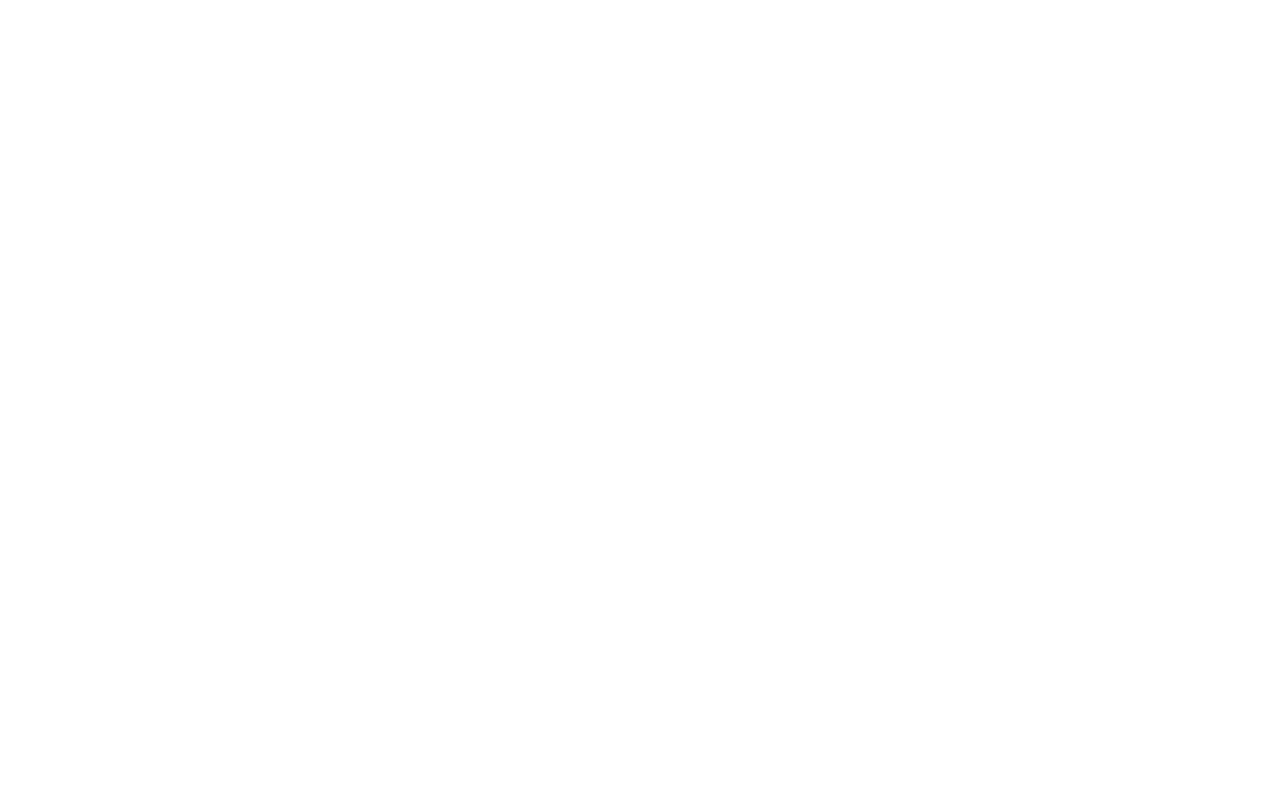
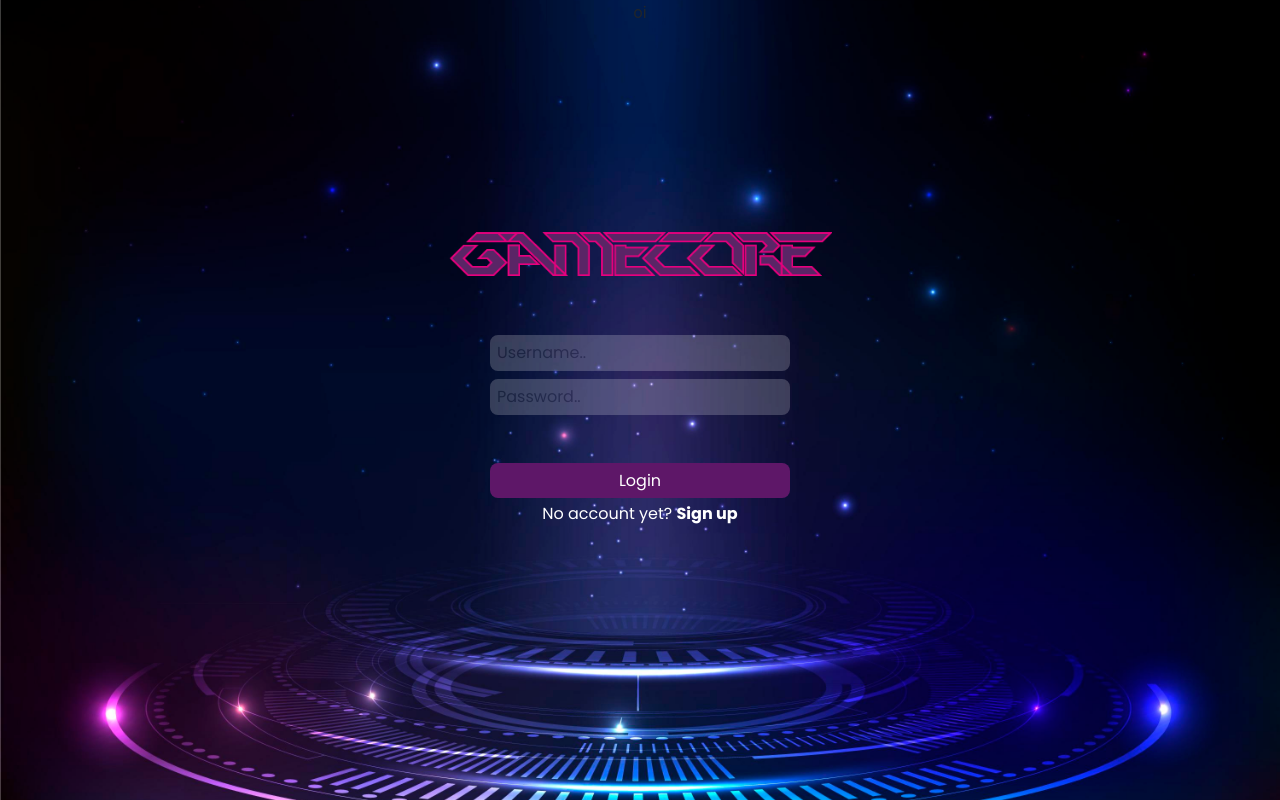
Before and after one commit to MaduAuler/Gamecore, a React (Create React App) app in the folder gamecore/: page /login in a window 1280 px wide. Before the commit this address had no page. Built offline with nearby package versions, Linux system fonts and the light colour scheme.

Commit message:
layout loginpage

```diff
--- a/gamecore/public/index.html
+++ b/gamecore/public/index.html
@@ -15,6 +15,12 @@
       user's mobile device or desktop. See https://developers.google.com/web/fundamentals/web-app-manifest/
     -->
     <link rel="manifest" href="%PUBLIC_URL%/manifest.json" />
+    <link rel="preconnect" href="https://fonts.googleapis.com" />
+    <link rel="preconnect" href="https://fonts.gstatic.com" crossorigin />
+    <link
+      href="https://fonts.googleapis.com/css2?family=Poppins:wght@400;600;700&display=swap"
+      rel="stylesheet"
+    />
     <!--
       Notice the use of %PUBLIC_URL% in the tags above.
       It will be replaced with the URL of the `public` folder during the build.
--- a/gamecore/src/App.js
+++ b/gamecore/src/App.js
@@ -3,6 +3,7 @@
 import {BrowserRouter, Route, Routes} from 'react-router-dom'
 import Home from './components/Home'
 import Communities from './components/Communities';
+import Login from './components/Login';
 //import {Provider} from 'react-redux'
 //import store from './redux/store'
 
@@ -16,6 +17,7 @@
       <Routes>
         <Route path="/" element= {<Home/>}/>
         <Route path="/communities" element= {<Communities/>}/>
+        <Route path="/login" element= {<Login/>}/>
       </Routes>
       </BrowserRouter>
       {/* </Provider>*/}
--- /dev/null
+++ b/gamecore/src/components/Login.jsx
@@ -0,0 +1,21 @@
+import background from '../background.jpg'
+import "../styles/login.css";
+import logo from "../logo.png";
+
+
+const Login = () =>{
+    return(
+        <div className='main-div' style={{ backgroundImage:`url(${background})`}}>
+           <div className='space'> oi</div>
+            <img src={logo} alt="logo" className="logo mt-5 mb-5 " />
+
+            <div><input className='input mb-2' placeholder='Username..'/></div>
+            <div><input className='input' placeholder='Password..'></input></div>
+        <button className='button mt-5'>Login</button>
+        <p className='mt-1 p-account'>No account yet? <span style={{fontWeight:"bold"}}>Sign up</span></p>
+
+      </div>
+    )
+}
+
+export default Login
--- /dev/null
+++ b/gamecore/src/styles/login.css
@@ -0,0 +1,41 @@
+
+
+.main-div{
+    height: 100vh;
+    width: 100vw;
+    background-size: cover;
+    background-position: center;
+}
+
+.logo{
+    width: 30%;
+    margin-top: 1200px;
+}
+
+.input{
+    border-radius: 8px;
+    opacity:0.2;
+    width: 300px;
+    border: solid 5px white;
+    font-family: 'Poppins', sans-serif;
+}
+
+.space{
+    margin-bottom: 150px;
+}
+
+.button{
+    border:none;
+    background-color: #5E1768;
+    width: 300px;
+    height: 35px;
+    border-radius: 8px;
+    color: white;
+    font-family: 'Poppins', sans-serif;
+
+}
+
+.p-account{
+    font-family: 'Poppins', sans-serif;
+    color: white;
+}
```
Also changed, not shown: gamecore/src/background.jpg (added).
